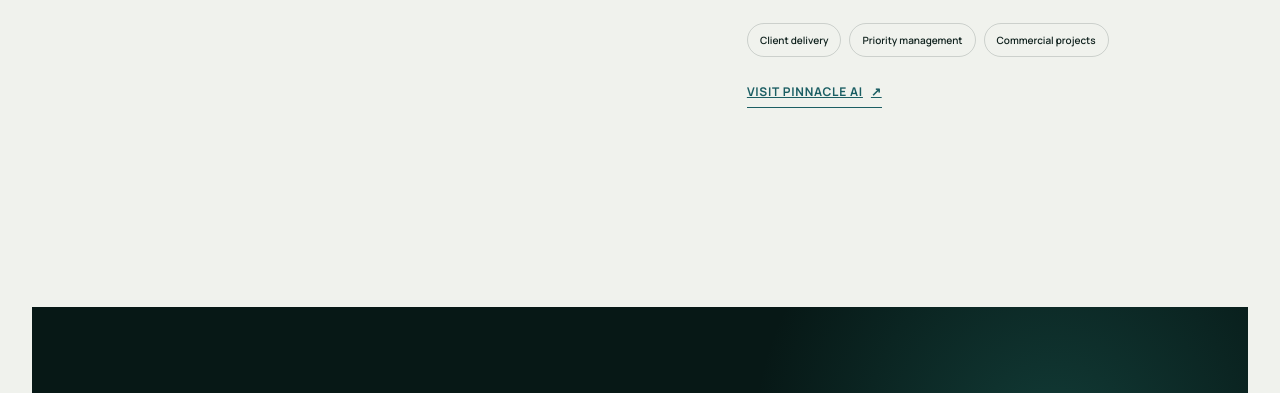
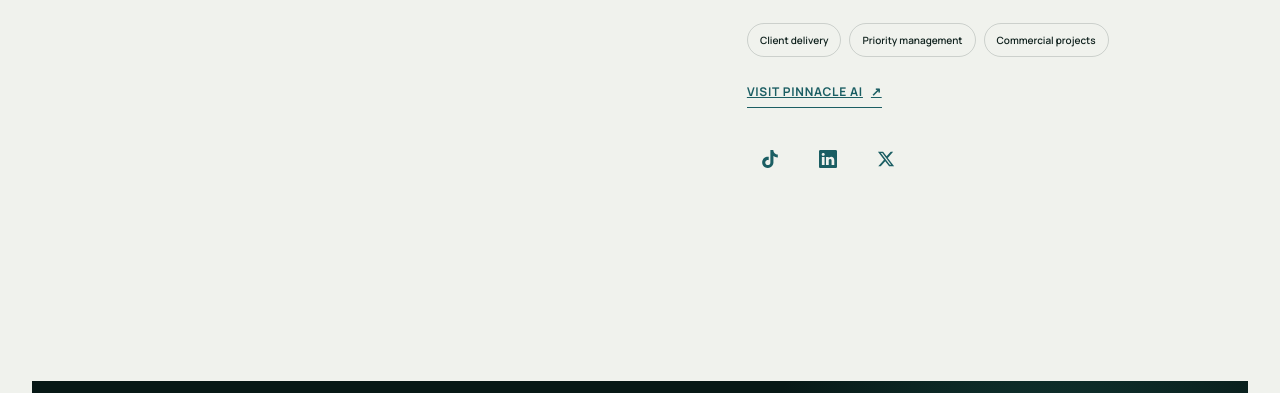
Before and after one commit to Dawitom3000/Dawits-personal-website, a plain HTML site: page index.html in a window 1280 px wide. Shown: the part 7220-7613 px from the top of the page. Drawn offline with Linux system fonts and the light colour scheme.

Commit message:
Add Pinnacle AI social links

```diff
--- a/index.html
+++ b/index.html
@@ -14,7 +14,7 @@
   <meta property="og:type" content="website">
   <meta property="og:image" content="assets/images/salt-portrait.png">
   <link rel="icon" type="image/png" href="assets/images/salt-portrait.png">
-  <link rel="stylesheet" href="style.css?v=20260728-clean-icons">
+  <link rel="stylesheet" href="style.css?v=20260728-pinnacle-socials">
   <script src="assets/js/main.js" defer></script>
 </head>
 <body>
@@ -30,6 +30,9 @@
     </symbol>
     <symbol id="social-tiktok" viewBox="0 0 24 24">
       <path d="M12.525.02c1.31-.02 2.61-.01 3.91-.02.08 1.53.63 3.09 1.75 4.17 1.12 1.11 2.7 1.62 4.24 1.79v4.03c-1.44-.05-2.89-.35-4.2-.97-.57-.26-1.1-.59-1.62-.93-.01 2.92.01 5.84-.02 8.75-.08 1.4-.54 2.79-1.35 3.94-1.31 1.92-3.58 3.17-5.91 3.21-1.43.08-2.86-.31-4.08-1.03-2.02-1.19-3.44-3.37-3.65-5.71-.02-.5-.03-1-.01-1.49.18-1.9 1.12-3.72 2.58-4.96 1.66-1.44 3.98-2.13 6.15-1.72.02 1.48-.04 2.96-.04 4.44-.99-.32-2.15-.23-3.02.37-.63.41-1.11 1.04-1.36 1.75-.21.51-.15 1.07-.14 1.61.24 1.64 1.82 3.02 3.5 2.87 1.12-.01 2.19-.66 2.77-1.61.19-.33.4-.67.41-1.06.1-1.79.06-3.57.07-5.36.01-4.03-.01-8.05.02-12.07Z"></path>
+    </symbol>
+    <symbol id="social-x" viewBox="0 0 24 24">
+      <path d="M18.244 2.25h3.308l-7.227 8.26 8.502 11.24H16.17l-5.214-6.817L4.99 21.75H1.68l7.73-8.835L1.254 2.25H8.08l4.713 6.231Zm-1.161 17.52h1.833L7.084 4.126H5.117Z"></path>
     </symbol>
   </svg>
 
@@ -443,6 +446,38 @@
               <a class="case-link" href="https://www.pinnxai.com/" target="_blank" rel="noopener">
                 Visit Pinnacle AI <span aria-hidden="true">↗</span>
               </a>
+              <nav class="social-dock social-dock-project" aria-label="Pinnacle AI social media">
+                <a
+                  class="social-icon-link"
+                  href="https://www.tiktok.com/@pinnx_ai"
+                  target="_blank"
+                  rel="noopener"
+                  aria-label="Pinnacle AI on TikTok"
+                  data-platform="TikTok"
+                >
+                  <svg aria-hidden="true"><use href="#social-tiktok"></use></svg>
+                </a>
+                <a
+                  class="social-icon-link"
+                  href="https://www.linkedin.com/company/pinnxai/"
+                  target="_blank"
+                  rel="noopener"
+                  aria-label="Pinnacle AI on LinkedIn"
+                  data-platform="LinkedIn"
+                >
+                  <svg aria-hidden="true"><use href="#social-linkedin"></use></svg>
+                </a>
+                <a
+                  class="social-icon-link"
+                  href="https://x.com/pinnx_ai"
+                  target="_blank"
+                  rel="noopener"
+                  aria-label="Pinnacle AI on X"
+                  data-platform="X"
+                >
+                  <svg aria-hidden="true"><use href="#social-x"></use></svg>
+                </a>
+              </nav>
             </div>
           </article>
         </div>
--- a/style.css
+++ b/style.css
@@ -950,6 +950,7 @@ a {
 }
 
 .social-dock-project {
+  display: flex;
   margin-top: 28px;
 }
 
@@ -980,6 +981,10 @@ a {
 .social-dock-project .social-icon-link {
   width: 46px;
   height: 46px;
+}
+
+.case-study-pinnacle .social-icon-link {
+  color: var(--teal);
 }
 
 .social-icon-link svg {
```
